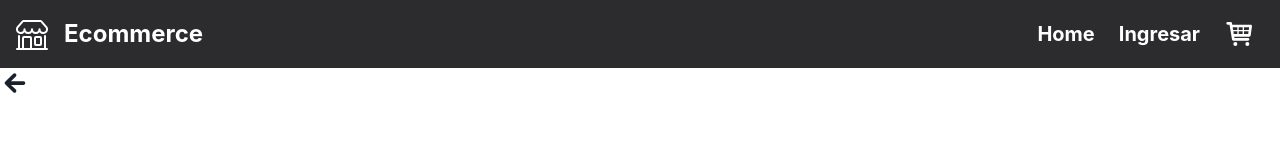
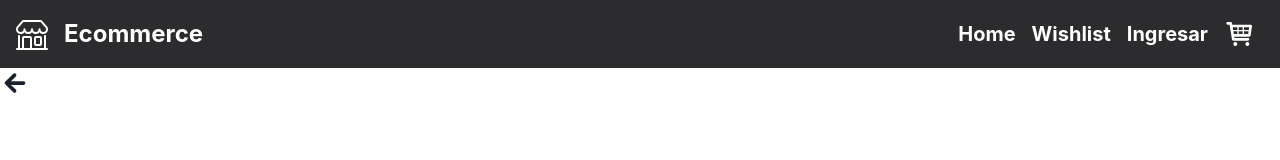
Before and after one commit to federicoacuna/soyHenryWebFT23b-G01-PF, a React (Create React App) app in the folder client/: page /addresses in a window 1280 px wide. Shown: the top 160 px of the page. Built offline with nearby package versions, Linux system fonts and the light colour scheme; no server answers.

Commit message:
feat(client):added wishlist link in navbar component

```diff
--- a/client/src/components/NavBar/index.jsx
+++ b/client/src/components/NavBar/index.jsx
@@ -69,9 +69,12 @@ const NavBar = () => {
             <span>Ecommerce</span>
           </Link>
           <nav>
-            <UnorderedList display='flex' alignItems='center' columnGap='1.5rem' margin='0'>
+            <UnorderedList display='flex' alignItems='center' columnGap='1rem' margin='0'>
               <ListItem>
                 <Link to='/' className={styles.navLink}>Home</Link>
+              </ListItem>
+              <ListItem>
+                <Link to='/' className={styles.navLink}>Wishlist</Link>
               </ListItem>
               {Object.keys(user).length > 0 &&
                 <Menu>
```
